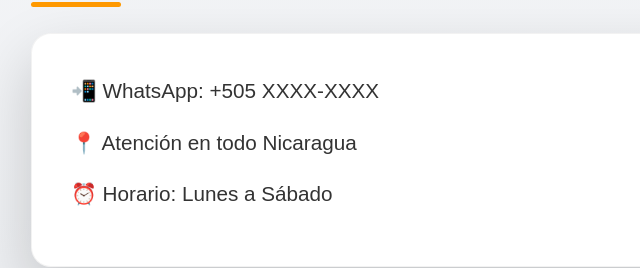
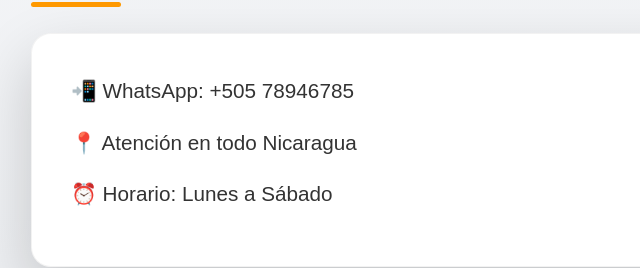
Before and after one commit to fernnwe/Prime-Supps, a plain HTML site: page pages/contacto.html in a window 1280 px wide. Shown: the part 354-622 px from the top of the page, 54-694 px from the left. Drawn offline with Linux system fonts and the light colour scheme.

Commit message:
Agregando numero de whatsapp

```diff
--- a/pages/contacto.html
+++ b/pages/contacto.html
@@ -25,7 +25,7 @@
     <h1>Contacto</h1>
 
     <div class="section">
-        <p>📲 WhatsApp: +505 XXXX-XXXX</p>
+        <p>📲 WhatsApp: +505 78946785</p>
         <p>📍 Atención en todo Nicaragua</p>
         <p>⏰ Horario: Lunes a Sábado</p>
     </div>
```
